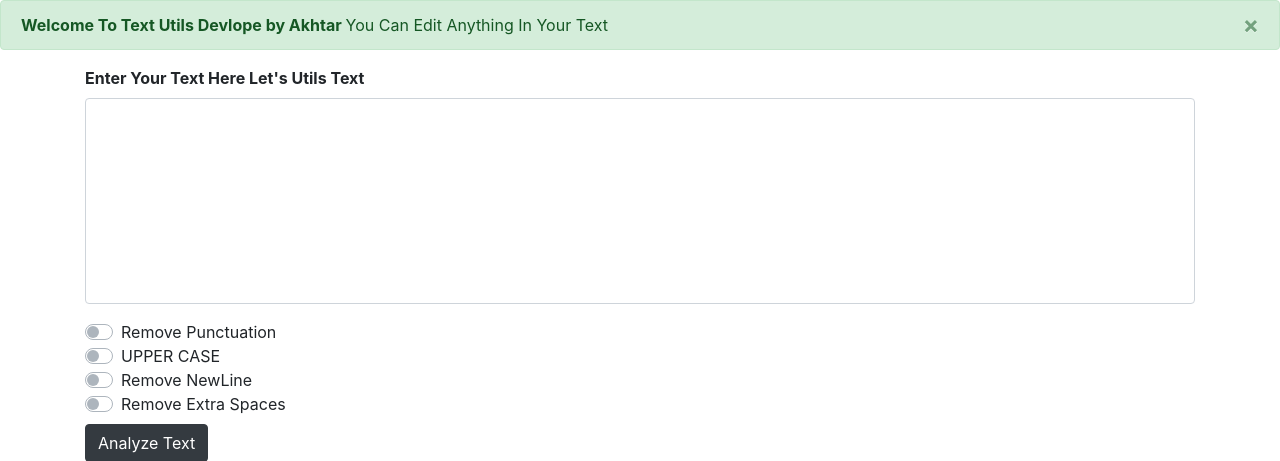
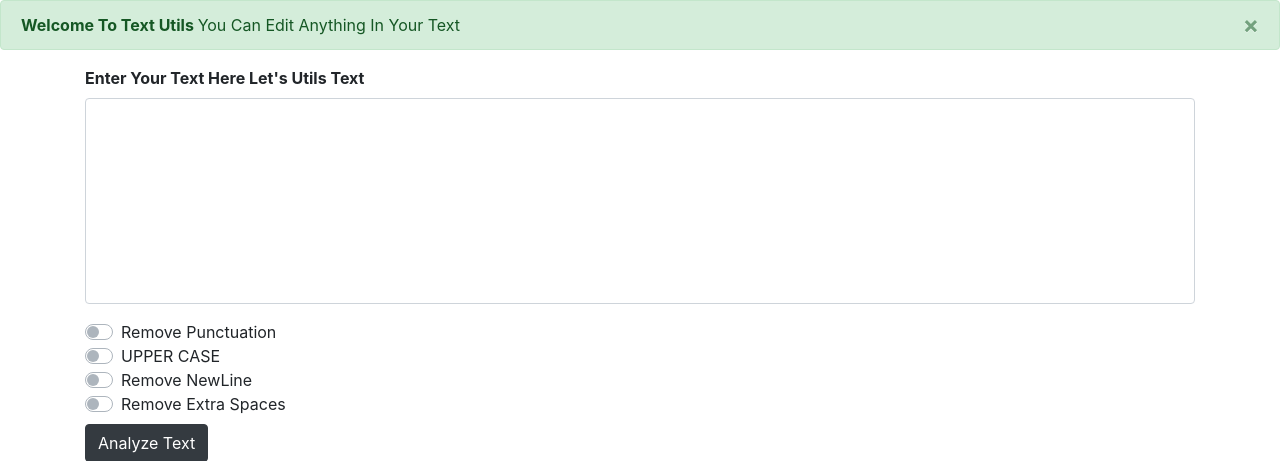
Before and after one commit to Akhtar21yr/Text-Utils-, a Django app: page / in a window 1280 px wide. Shown: the part 56-517 px from the top of the page. Run offline with Django 4.2, Linux system fonts and the light colour scheme.

Commit message:
Update index.html

```diff
--- a/templates/index.html
+++ b/templates/index.html
@@ -43,7 +43,7 @@
         </div>
     </nav>
     <div class="alert alert-success alert-dismissible fade show" role="alert">
-        <strong>Welcome To Text Utils Devlope by Akhtar </strong> You Can Edit Anything In Your Text
+        <strong>Welcome To Text Utils </strong> You Can Edit Anything In Your Text
         <button type="button" class="close" data-dismiss="alert" aria-label="Close">
             <span aria-hidden="true">&times;</span>
         </button>
```
